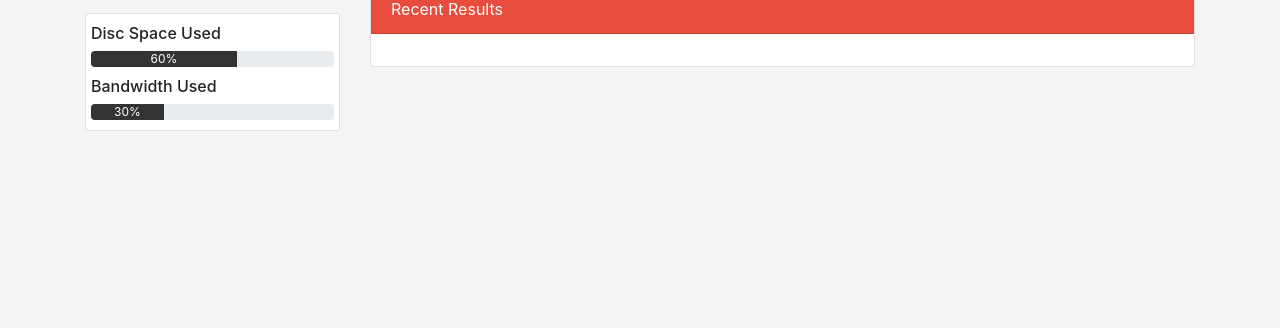
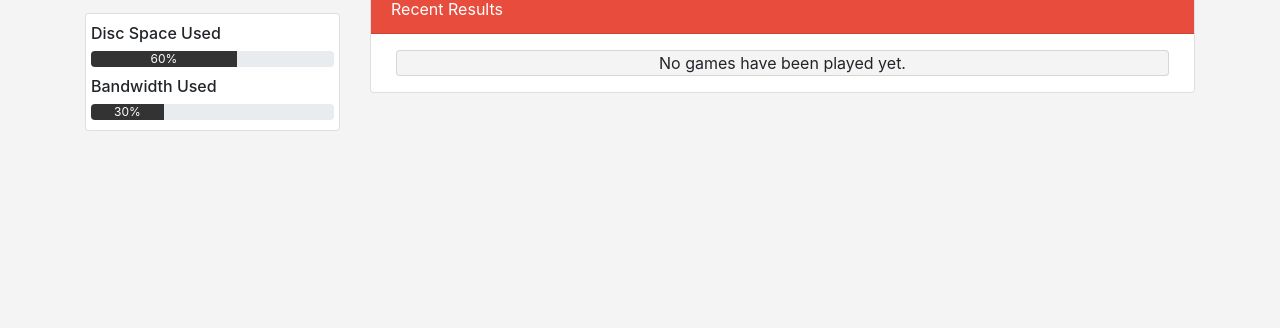
Before and after one commit to RickBr0wn/bootstrap-admin-theme, a plain HTML site: page index.html in a window 1280 px wide. Shown: the part 427-755 px from the top of the page. Drawn offline with nearby package versions, Linux system fonts and the light colour scheme.

Commit message:
Updated recent results

```diff
--- a/index.html
+++ b/index.html
@@ -145,8 +145,11 @@
                                 <blockquote class="card-blockquote">
                                     <p></p>
                                     <div class="row">
-
-
+                                        <div class="container">
+                                            <div class="card myCard">
+                                                No games have been played yet.
+                                            </div>
+                                        </div>
                                     </row>
                                 </blockquote>
                             </div>
```
